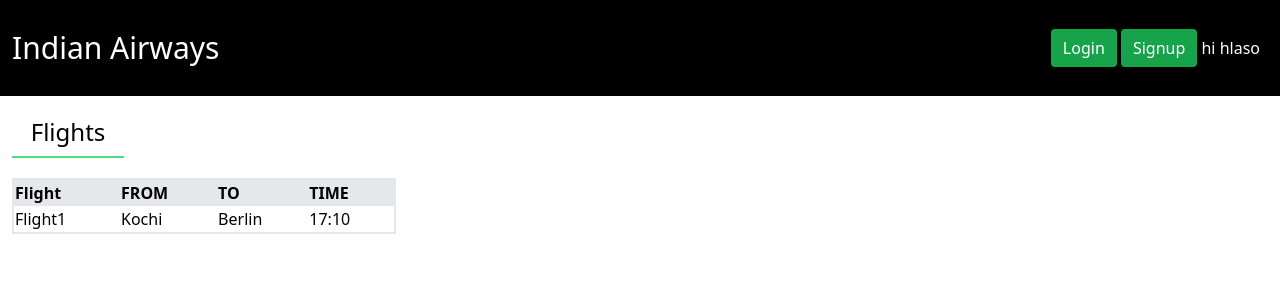
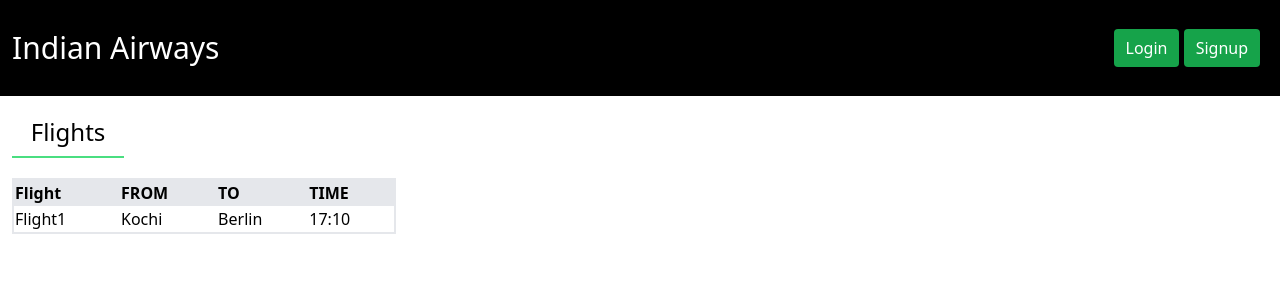
Before and after one commit to AlwinJacobThomas/Airport, a Django app: page /flight/1 in a window 1280 px wide. Shown: the top 300 px of the page. Run offline with Django 4.2, Linux system fonts and the light colour scheme; some libraries are stand-ins or nearby versions.

Commit message:
add some changes

```diff
--- a/core/templates/layouts.html
+++ b/core/templates/layouts.html
@@ -13,7 +13,6 @@
         <div class="user ml-auto text-white p-5">
             <a href="" class="px-3 py-2 rounded bg-green-600">Login</a>
             <a href="" class="px-3 py-2 rounded bg-green-600">Signup</a>
-            hi hlaso
         </div>
     </div>
     <div class="section">{% block content %}{% endblock %}</div>
```
